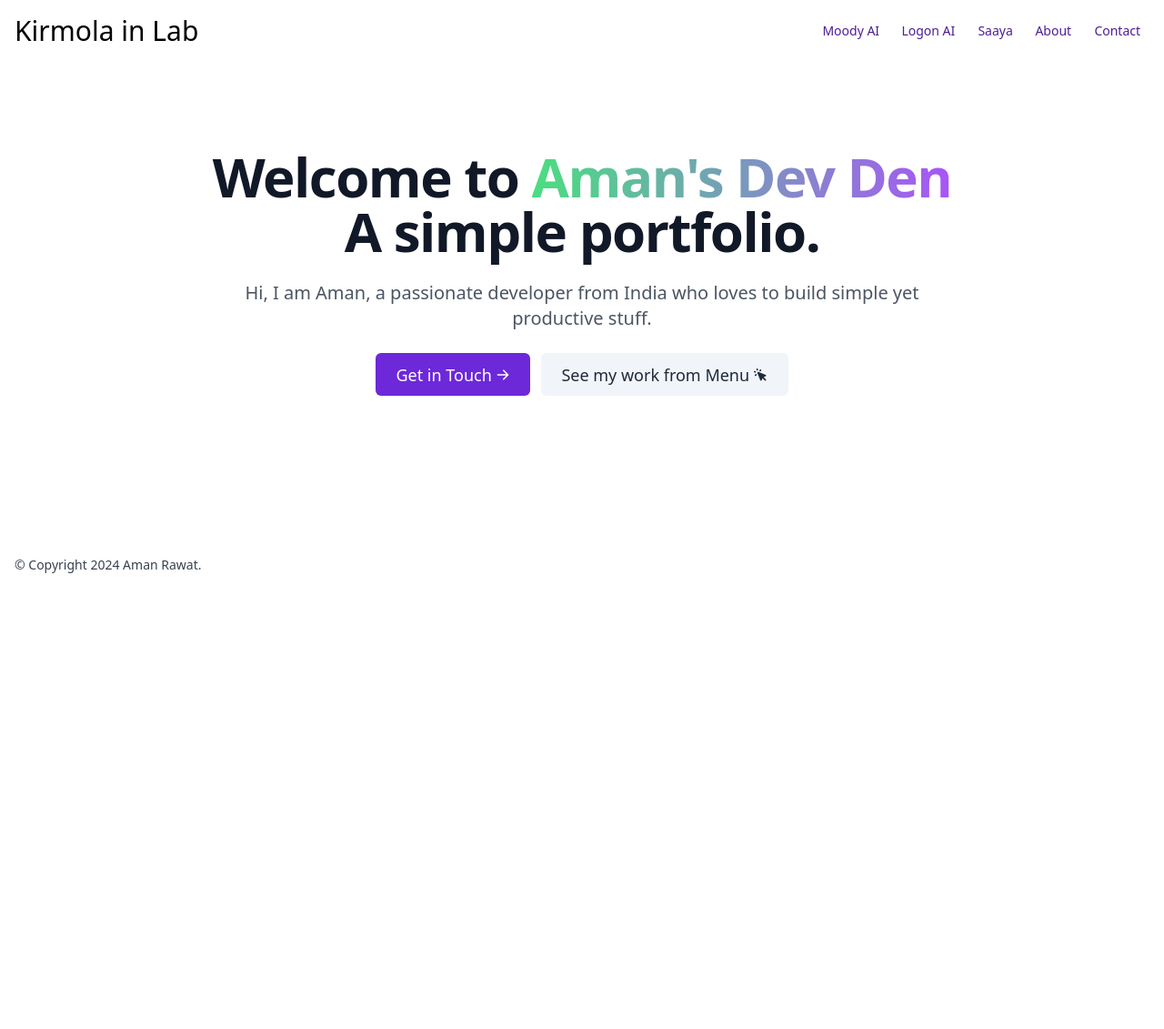
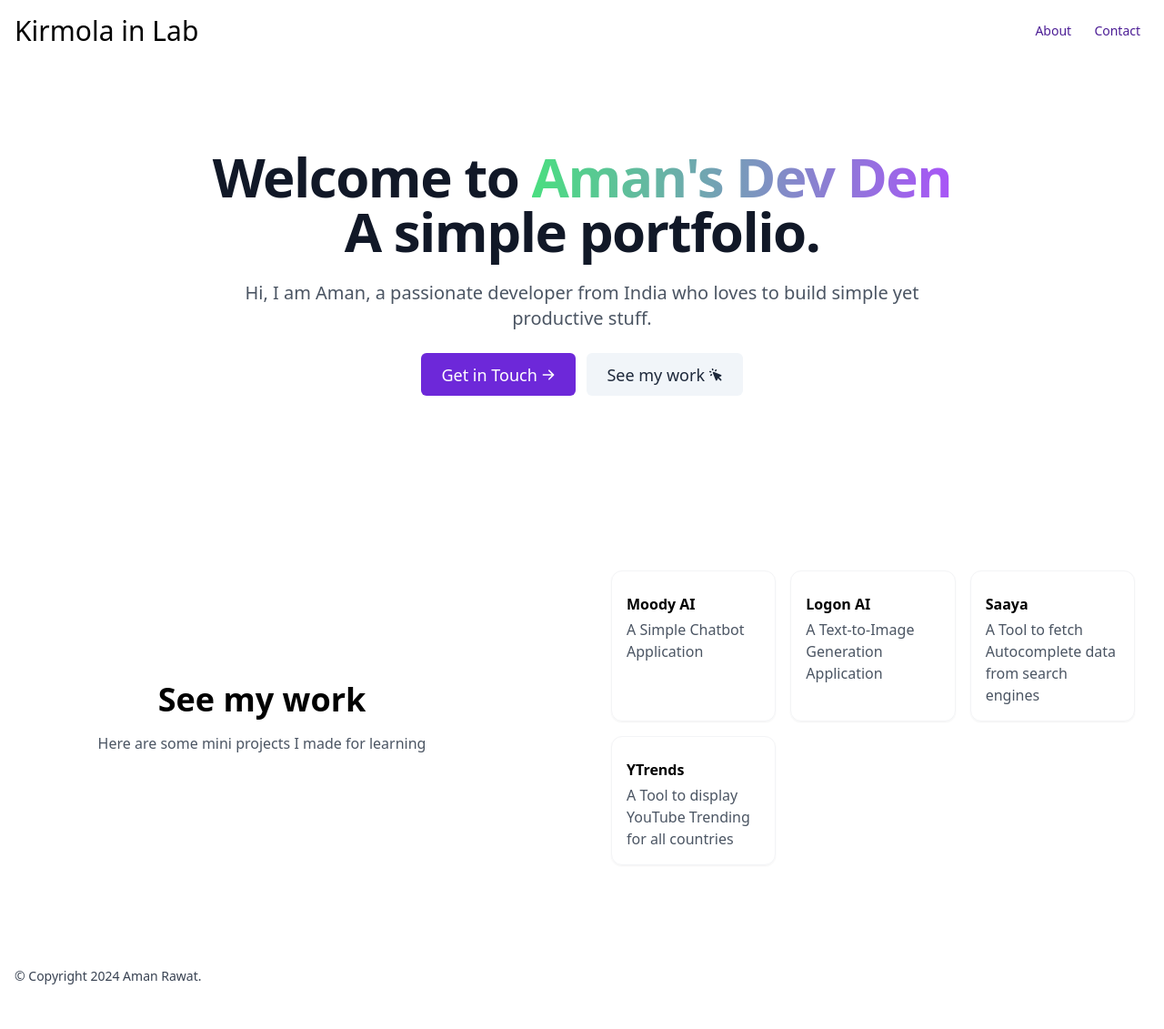
Before and after one commit to kirmola/portfolio, a Django app: page / in a window 1280 px wide. Shown: the whole page at 91% size. Before the commit the page ends 630 px from the top, so only its background shows below. Run offline with Django 5.2, Linux system fonts and the light colour scheme; some libraries are stand-ins or nearby versions.

Commit message:
added: new tools to homepage, minor layouts changed

```diff
--- a/templates/homepage.html
+++ b/templates/homepage.html
@@ -11,30 +11,100 @@
 <section class="px-4 py-24 mx-auto max-w-7xl">
   <div class="w-full mx-auto text-left md:w-11/12 xl:w-9/12 md:text-center">
     <h1 class="mb-6 text-4xl font-extrabold leading-none tracking-normal text-gray-900 md:text-6xl md:tracking-tight">
-        Welcome to <span class="block w-full text-transparent bg-clip-text bg-gradient-to-r from-green-400 to-purple-500 lg:inline">Aman's Dev Den</span></br> A simple portfolio.
+      Welcome to <span
+        class="block w-full text-transparent bg-clip-text bg-gradient-to-r from-green-400 to-purple-500 lg:inline">Aman's
+        Dev Den</span></br> A simple portfolio.
     </h1>
     <p class="px-0 mb-6 text-lg text-gray-600 md:text-xl lg:px-24">
       Hi, I am Aman, a passionate developer from India who loves to build simple yet productive stuff.
     </p>
     <div class="mb-4 space-x-0 md:space-x-2 md:mb-8">
-        <a class="inline-flex items-center justify-center w-full mb-2 btn btn-primary btn-lg sm:w-auto sm:mb-0" href="{% url "contact_page" %}">
+      <a class="inline-flex items-center justify-center w-full mb-2 btn btn-primary btn-lg sm:w-auto sm:mb-0"
+        href="{% url 'contact_page' %}">
         Get in Touch
         <svg class="w-4 h-4 ml-1" xmlns="http://www.w3.org/2000/svg" viewBox="0 0 20 20" fill="currentColor">
-            <path fill-rule="evenodd" d="M10.293 3.293a1 1 0 011.414 0l6 6a1 1 0 010 1.414l-6 6a1 1 0 01-1.414-1.414L14.586 11H3a1 1 0 110-2h11.586l-4.293-4.293a1 1 0 010-1.414z" clip-rule="evenodd" />
+          <path fill-rule="evenodd"
+            d="M10.293 3.293a1 1 0 011.414 0l6 6a1 1 0 010 1.414l-6 6a1 1 0 01-1.414-1.414L14.586 11H3a1 1 0 110-2h11.586l-4.293-4.293a1 1 0 010-1.414z"
+            clip-rule="evenodd" />
         </svg>
       </a>
-        <div class="inline-flex items-center justify-center w-full mb-2 btn btn-light btn-lg sm:w-auto sm:mb-0" href="#" x-data="tooltip()" x-spread="tooltip" title="Don't Click, it doesn't work any way">
-          See my work from Menu
+      <a id="scrollButton" class="inline-flex items-center justify-center w-full mb-2 btn btn-light btn-lg sm:w-auto sm:mb-0" href="#works">
+        See my work
         <svg class="w-4 h-4 ml-1" xmlns="http://www.w3.org/2000/svg" viewBox="0 0 20 20" fill="currentColor">
-            <path
-              fill-rule="evenodd"
+          <path fill-rule="evenodd"
             d="M6.672 1.911a1 1 0 10-1.932.518l.259.966a1 1 0 001.932-.518l-.26-.966zM2.429 4.74a1 1 0 10-.517 1.932l.966.259a1 1 0 00.517-1.932l-.966-.26zm8.814-.569a1 1 0 00-1.415-1.414l-.707.707a1 1 0 101.415 1.415l.707-.708zm-7.071 7.072l.707-.707A1 1 0 003.465 9.12l-.708.707a1 1 0 001.415 1.415zm3.2-5.171a1 1 0 00-1.3 1.3l4 10a1 1 0 001.823.075l1.38-2.759 3.018 3.02a1 1 0 001.414-1.415l-3.019-3.02 2.76-1.379a1 1 0 00-.076-1.822l-10-4z"
-              clip-rule="evenodd"
-            />
+            clip-rule="evenodd" />
         </svg>
+      </a>
+    </div>
+  </div>
+</section>
+<script>
+  document.getElementById('scrollButton').addEventListener('click', function(e) {
+    e.preventDefault(); // Prevent default anchor behavior
+    const worksSection = document.getElementById('works');
+    worksSection.scrollIntoView({
+      behavior: 'smooth'
+    });
+  });
+
+</script>
+
+<section class="mx-auto max-w-7xl" id="works">
+  <div class="px-4 py-8 sm:px-6 sm:py-12 lg:px-8 lg:py-16">
+    <div class="grid grid-cols-1 gap-y-8 lg:grid-cols-2 lg:items-center lg:gap-x-16">
+      <div class="mx-auto max-w-lg text-center lg:mx-0 ltr:lg:text-left">
+        <h2 class="text-3xl font-bold sm:text-4xl">See my work</h2>
+
+        <p class="mt-4 text-gray-600">
+          Here are some mini projects I made for learning
+        </p>
+
+      </div>
+
+      <div class="grid grid-cols-2 gap-4 sm:grid-cols-3">
+        <a class="block rounded-xl border border-gray-100 p-4 shadow-sm hover:border-gray-200 hover:ring-1 hover:ring-gray-200 focus:outline-none focus:ring"
+          href="{% url 'moody_home' %}">
+
+          <h2 class="mt-2 font-bold">Moody AI</h2>
+
+          <p class="hidden sm:mt-1 sm:block sm:text-gray-600">
+            A Simple Chatbot Application
+          </p>
+        </a>
+
+        <a class="block rounded-xl border border-gray-100 p-4 shadow-sm hover:border-gray-200 hover:ring-1 hover:ring-gray-200 focus:outline-none focus:ring"
+          href="{% url 'logon_home' %}">
+
+          <h2 class="mt-2 font-bold">Logon AI</h2>
+
+          <p class="hidden sm:mt-1 sm:block sm:text-gray-600">
+            A Text-to-Image Generation Application
+          </p>
+        </a>
+
+        <a class="block rounded-xl border border-gray-100 p-4 shadow-sm hover:border-gray-200 hover:ring-1 hover:ring-gray-200 focus:outline-none focus:ring"
+          href="{% url 'saaya_home' %}">
+
+          <h2 class="mt-2 font-bold">Saaya</h2>
+
+          <p class="hidden sm:mt-1 sm:block sm:text-gray-600">
+            A Tool to fetch Autocomplete data from search engines
+          </p>
+        </a>
+
+        <a class="block rounded-xl border border-gray-100 p-4 shadow-sm hover:border-gray-200 hover:ring-1 hover:ring-gray-200 focus:outline-none focus:ring"
+          href="https://ytrends.pages.dev">
+
+          <h2 class="mt-2 font-bold">YTrends</h2>
+
+          <p class="hidden sm:mt-1 sm:block sm:text-gray-600">
+            A Tool to display YouTube Trending for all countries
+          </p>
+        </a>
+
       </div>
     </div>
   </div>
 </section>
-
 {% endblock content %}
--- a/templates/layouts/navbar.html
+++ b/templates/layouts/navbar.html
@@ -6,9 +6,6 @@
       </a>
       <div class="flex items-center space-x-1">
         <div class="hidden space-x-1 md:inline-flex">
-          <a href="{% url "moody_home" %}" class="btn btn-sm btn-link">Moody AI</a>
-          <a href="{% url "logon_home" %}" class="btn btn-sm btn-link">Logon AI</a>
-          <a href="{% url "saaya_home" %}" class="btn btn-sm btn-link">Saaya</a>
           <a href="{% url "about_page" %}" class="btn btn-sm btn-link">About</a>
           <a href="{% url "contact_page" %}" class="btn btn-sm btn-link">Contact</a>
         </div>
@@ -51,9 +48,6 @@
               </svg>
               <span class="sr-only">Close Menu</span>
             </button>
-            <a href="{% url "moody_home" %}" class="w-full btn btn-link">Moody AI</a>
-            <a href="{% url "logon_home" %}" class="w-full btn btn-link">Logon AI</a>
-            <a href="{% url "saaya_home" %}" class="w-full btn btn-link">Saaya</a>
             <a href="{% url "about_page" %}" class="w-full btn btn-link">About</a>
             <a href="{% url "contact_page" %}" class="w-full btn btn-link">Contact</a>
           </div>
--- a/theme/static/css/dist/styles.css
+++ b/theme/static/css/dist/styles.css
@@ -1646,10 +1646,26 @@ a.list-item.list-active:hover {
   margin-left: 0.5rem;
 }
 
+.mt-2 {
+  margin-top: 0.5rem;
+}
+
+.mt-4 {
+  margin-top: 1rem;
+}
+
+.mt-8 {
+  margin-top: 2rem;
+}
+
 .block {
   display: block;
 }
 
+.inline-block {
+  display: inline-block;
+}
+
 .flex {
   display: flex;
 }
@@ -1708,6 +1775,18 @@ a.list-item.list-active:hover {
 
 .max-w-7xl {
   max-width: 80rem;
+}
+
+.max-w-lg {
+  max-width: 32rem;
+}
+
+.max-w-screen-xl {
+  max-width: 1280px;
+}
+
+.max-w-screen-md {
+  max-width: 768px;
 }
 
 .flex-none {
@@ -1754,6 +1833,10 @@ a.list-item.list-active:hover {
 
 .gap-4 {
   gap: 1rem;
+}
+
+.gap-y-8 {
+  row-gap: 2rem;
 }
 
 .space-x-0 > :not([hidden]) ~ :not([hidden]) {
@@ -1808,11 +1891,28 @@ a.list-item.list-active:hover {
   border-radius: 9999px;
 }
 
+.rounded-lg {
+  border-radius: 0.5rem;
+}
+
+.rounded-xl {
+  border-radius: 0.75rem;
+}
+
 .rounded-l-none {
   border-top-left-radius: 0px;
   border-bottom-left-radius: 0px;
 }
 
+.border {
+  border-width: 1px;
+}
+
+.border-gray-100 {
+  --tw-border-opacity: 1;
+  border-color: rgb(243 244 246 / var(--tw-border-opacity));
+}
+
 .bg-gray-200 {
   --tw-bg-opacity: 1;
   background-color: rgb(229 231 235 / var(--tw-bg-opacity));
@@ -1861,6 +1966,14 @@ a.list-item.list-active:hover {
   padding: 0.5rem;
 }
 
+.p-3 {
+  padding: 0.75rem;
+}
+
+.p-4 {
+  padding: 1rem;
+}
+
 .px-0 {
   padding-left: 0px;
   padding-right: 0px;
@@ -1896,11 +2014,26 @@ a.list-item.list-active:hover {
   padding-bottom: 6rem;
 }
 
+.py-3 {
+  padding-top: 0.75rem;
+  padding-bottom: 0.75rem;
+}
+
 .py-4 {
   padding-top: 1rem;
   padding-bottom: 1rem;
 }
 
+.py-8 {
+  padding-top: 2rem;
+  padding-bottom: 2rem;
+}
+
+.py-16 {
+  padding-top: 4rem;
+  padding-bottom: 4rem;
+}
+
 .pb-4 {
   padding-bottom: 1rem;
 }
@@ -2013,9 +2150,20 @@ a.list-item.list-active:hover {
   color: transparent;
 }
 
+.text-white {
+  --tw-text-opacity: 1;
+  color: rgb(255 255 255 / var(--tw-text-opacity));
+}
+
 .shadow {
   --tw-shadow: 0 1px 3px 0 rgb(0 0 0 / 0.1), 0 1px 2px -1px rgb(0 0 0 / 0.1);
   --tw-shadow-colored: 0 1px 3px 0 var(--tw-shadow-color), 0 1px 2px -1px var(--tw-shadow-color);
+  box-shadow: var(--tw-ring-offset-shadow, 0 0 #0000), var(--tw-ring-shadow, 0 0 #0000), var(--tw-shadow);
+}
+
+.shadow-sm {
+  --tw-shadow: 0 1px 2px 0 rgb(0 0 0 / 0.05);
+  --tw-shadow-colored: 0 1px 2px 0 var(--tw-shadow-color);
   box-shadow: var(--tw-ring-offset-shadow, 0 0 #0000), var(--tw-ring-shadow, 0 0 #0000), var(--tw-shadow);
 }
 
@@ -2027,18 +2175,92 @@ a.list-item.list-active:hover {
   transition-duration: 150ms;
 }
 
+.hover\:border-gray-200:hover {
+  --tw-border-opacity: 1;
+  border-color: rgb(229 231 235 / var(--tw-border-opacity));
+}
+
+.hover\:bg-indigo-700:hover {
+  --tw-bg-opacity: 1;
+  background-color: rgb(67 56 202 / var(--tw-bg-opacity));
+}
+
+.hover\:ring-1:hover {
+  --tw-ring-offset-shadow: var(--tw-ring-inset) 0 0 0 var(--tw-ring-offset-width) var(--tw-ring-offset-color);
+  --tw-ring-shadow: var(--tw-ring-inset) 0 0 0 calc(1px + var(--tw-ring-offset-width)) var(--tw-ring-color);
+  box-shadow: var(--tw-ring-offset-shadow), var(--tw-ring-shadow), var(--tw-shadow, 0 0 #0000);
+}
+
+.hover\:ring-gray-200:hover {
+  --tw-ring-opacity: 1;
+  --tw-ring-color: rgb(229 231 235 / var(--tw-ring-opacity));
+}
+
+.focus\:outline-none:focus {
+  outline: 2px solid transparent;
+  outline-offset: 2px;
+}
+
+.focus\:ring:focus {
+  --tw-ring-offset-shadow: var(--tw-ring-inset) 0 0 0 var(--tw-ring-offset-width) var(--tw-ring-offset-color);
+  --tw-ring-shadow: var(--tw-ring-inset) 0 0 0 calc(3px + var(--tw-ring-offset-width)) var(--tw-ring-color);
+  box-shadow: var(--tw-ring-offset-shadow), var(--tw-ring-shadow), var(--tw-shadow, 0 0 #0000);
+}
+
+.focus\:ring-yellow-400:focus {
+  --tw-ring-opacity: 1;
+  --tw-ring-color: rgb(250 204 21 / var(--tw-ring-opacity));
+}
+
 @media (min-width: 640px) {
   .sm\:mb-0 {
     margin-bottom: 0px;
   }
 
+  .sm\:mt-1 {
+    margin-top: 0.25rem;
+  }
+
+  .sm\:block {
+    display: block;
+  }
+
   .sm\:w-auto {
     width: auto;
+  }
+
+  .sm\:grid-cols-3 {
+    grid-template-columns: repeat(3, minmax(0, 1fr));
   }
 
   .sm\:px-4 {
     padding-left: 1rem;
     padding-right: 1rem;
+  }
+
+  .sm\:px-6 {
+    padding-left: 1.5rem;
+    padding-right: 1.5rem;
+  }
+
+  .sm\:py-12 {
+    padding-top: 3rem;
+    padding-bottom: 3rem;
+  }
+
+  .sm\:text-4xl {
+    font-size: 2.25rem;
+    line-height: 2.5rem;
+  }
+
+  .sm\:text-sm {
+    font-size: 0.875rem;
+    line-height: 1.25rem;
+  }
+
+  .sm\:text-gray-600 {
+    --tw-text-opacity: 1;
+    color: rgb(75 85 99 / var(--tw-text-opacity));
   }
 }
 
@@ -2142,18 +2369,46 @@ a.list-item.list-active:hover {
 }
 
 @media (min-width: 1024px) {
+  .lg\:mx-0 {
+    margin-left: 0px;
+    margin-right: 0px;
+  }
+
   .lg\:inline {
     display: inline;
   }
 
+  .lg\:grid-cols-2 {
+    grid-template-columns: repeat(2, minmax(0, 1fr));
+  }
+
   .lg\:grid-cols-6 {
     grid-template-columns: repeat(6, minmax(0, 1fr));
+  }
+
+  .lg\:items-center {
+    align-items: center;
+  }
+
+  .lg\:gap-x-16 {
+    -moz-column-gap: 4rem;
+         column-gap: 4rem;
   }
 
   .lg\:px-24 {
     padding-left: 6rem;
     padding-right: 6rem;
   }
+
+  .lg\:px-8 {
+    padding-left: 2rem;
+    padding-right: 2rem;
+  }
+
+  .lg\:py-16 {
+    padding-top: 4rem;
+    padding-bottom: 4rem;
+  }
 }
 
 @media (min-width: 1280px) {
```
Also changed, not shown: other parts of theme/static/css/dist/styles.css (+80 -0 lines). Lines whose indentation alone changed are shown as unchanged.
